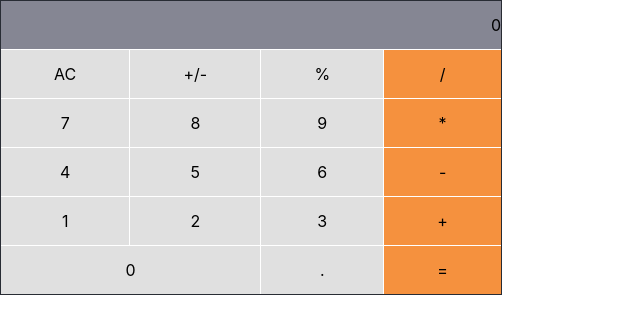
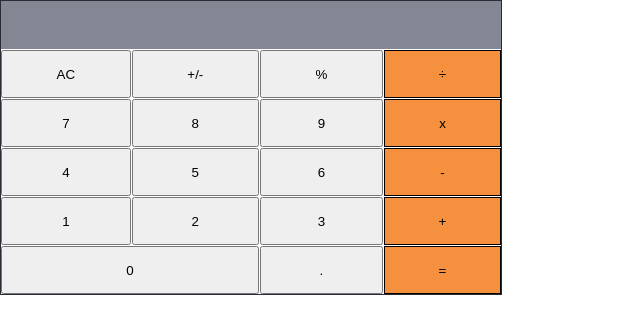
Before and after one commit to medaminedev66/math-magicians, a React (Create React App) app: page / in a window 1280 px wide. Shown: the top 334 px of the page, without its empty margins (0-640 px from the left). Built offline with nearby package versions, Linux system fonts and the light colour scheme.

Commit message:
Add events to calculator buttons

```diff
--- a/package.json
+++ b/package.json
@@ -6,6 +6,7 @@
     "@testing-library/jest-dom": "^5.14.1",
     "@testing-library/react": "^11.2.7",
     "@testing-library/user-event": "^12.8.3",
+    "big.js": "^6.1.1",
     "react": "^17.0.2",
     "react-dom": "^17.0.2",
     "react-scripts": "4.0.3",
--- a/src/components/Calculator.js
+++ b/src/components/Calculator.js
@@ -1,34 +1,184 @@
 import React from 'react';
+import calculate from '../logic/calculate';
 
 class Calculator extends React.Component {
   constructor(props) {
     super(props);
-    this.state = {};
+    this.state = {
+      obj: {},
+    };
+    this.showResult = this.showResult.bind(this);
   }
 
+  showResult = (e) => {
+    this.setState((state) => ({
+      obj: calculate(state.obj, e.target.value),
+    }));
+  };
+
   render() {
+    const { obj } = this.state;
+    let result = 0;
+    if (obj !== null) {
+      if (obj.next !== null) {
+        result = obj.next;
+      } else result = obj.total;
+    }
     return (
       <div className="Calculator">
-        <span className="input">0</span>
-        <span className="char">AC</span>
-        <span className="char">+/-</span>
-        <span className="char">%</span>
-        <span className="char orange">/</span>
-        <span className="char">7</span>
-        <span className="char">8</span>
-        <span className="char">9</span>
-        <span className="char orange">*</span>
-        <span className="char">4</span>
-        <span className="char">5</span>
-        <span className="char">6</span>
-        <span className="char orange">-</span>
-        <span className="char">1</span>
-        <span className="char">2</span>
-        <span className="char">3</span>
-        <span className="char orange">+</span>
-        <span className="zero">0</span>
-        <span className="char">.</span>
-        <span className="char orange">=</span>
+        <span className="input">{result}</span>
+        <button
+          type="button"
+          value="AC"
+          className="char"
+          onClick={this.showResult}
+        >
+          AC
+        </button>
+        <button
+          value="+/-"
+          type="button"
+          className="char"
+          onClick={this.showResult}
+        >
+          +/-
+        </button>
+        <button
+          value="%"
+          type="button"
+          className="char"
+          onClick={this.showResult}
+        >
+          %
+        </button>
+        <button
+          value="÷"
+          type="button"
+          className="char orange"
+          onClick={this.showResult}
+        >
+          ÷
+        </button>
+        <button
+          type="button"
+          value="7"
+          className="char"
+          onClick={this.showResult}
+        >
+          7
+        </button>
+        <button
+          value="8"
+          type="button"
+          className="char"
+          onClick={this.showResult}
+        >
+          8
+        </button>
+        <button
+          value="9"
+          type="button"
+          className="char"
+          onClick={this.showResult}
+        >
+          9
+        </button>
+        <button
+          value="x"
+          type="button"
+          className="char orange"
+          onClick={this.showResult}
+        >
+          x
+        </button>
+        <button
+          value="4"
+          type="button"
+          className="char"
+          onClick={this.showResult}
+        >
+          4
+        </button>
+        <button
+          value="5"
+          type="button"
+          className="char"
+          onClick={this.showResult}
+        >
+          5
+        </button>
+        <button
+          value="6"
+          type="button"
+          className="char"
+          onClick={this.showResult}
+        >
+          6
+        </button>
+        <button
+          value="-"
+          type="button"
+          className="char orange"
+          onClick={this.showResult}
+        >
+          -
+        </button>
+        <button
+          value="1"
+          type="button"
+          className="char"
+          onClick={this.showResult}
+        >
+          1
+        </button>
+        <button
+          value="2"
+          type="button"
+          className="char"
+          onClick={this.showResult}
+        >
+          2
+        </button>
+        <button
+          value="3"
+          type="button"
+          className="char"
+          onClick={this.showResult}
+        >
+          3
+        </button>
+        <button
+          value="+"
+          type="button"
+          className="char orange"
+          onClick={this.showResult}
+        >
+          +
+        </button>
+        <button
+          value="0"
+          type="button"
+          className="zero"
+          onClick={this.showResult}
+        >
+          0
+        </button>
+        <button
+          value="."
+          type="button"
+          className="char"
+          onClick={this.showResult}
+        >
+          .
+        </button>
+        <button
+          value="="
+          type="button"
+          className="char orange"
+          onClick={this.showResult}
+        >
+          =
+        </button>
       </div>
     );
   }
--- a/src/index.css
+++ b/src/index.css
@@ -55,4 +55,15 @@ span {
 
 .orange {
   background-color: #f5913e;
+  border: 1px solid black;
 }
+
+.orange:hover {
+  background-color: #fc7d15;
+  border: 1px solid rgb(155, 155, 155);
+}
+
+.orange:active {
+  background-color: #ffad6a;
+  border: 1px solid rgb(0, 0, 0);
+}
--- /dev/null
+++ b/src/logic/calculate.js
@@ -0,0 +1,130 @@
+/* eslint-disable */
+import operate from './operate';
+
+function isNumber(item) {
+  return !!item.match(/[0-9]+/);
+}
+
+/**
+ * Given a button name and a calculator data object, return an updated
+ * calculator data object.
+ *
+ * Calculator data object contains:
+ *   total:s      the running total
+ *   next:String       the next number to be operated on with the total
+ *   operation:String  +, -, etc.
+ */
+export default function calculate(obj, buttonName) {
+  if (buttonName === 'AC') {
+    return {
+      total: null,
+      next: null,
+      operation: null,
+    };
+  }
+
+  if (isNumber(buttonName)) {
+    if (buttonName === '0' && obj.next === '0') {
+      return {};
+    }
+    // If there is an operation, update next
+    if (obj.operation) {
+      if (obj.next) {
+        return { ...obj, next: obj.next + buttonName };
+      }
+      return { ...obj, next: buttonName };
+    }
+    // If there is no operation, update next and clear the value
+    if (obj.next) {
+      return {
+        next: obj.next + buttonName,
+        total: null,
+      };
+    }
+    return {
+      next: buttonName,
+      total: null,
+    };
+  }
+
+  if (buttonName === '.') {
+    if (obj.next) {
+      if (obj.next.includes('.')) {
+        return { ...obj };
+      }
+      return { ...obj, next: `${obj.next}.` };
+    }
+    if (obj.operation) {
+      return { next: '0.' };
+    }
+    if (obj.total) {
+      if (obj.total.includes('.')) {
+        return {};
+      }
+      return { total: `${obj.total}.` };
+    }
+    return { total: '0.' };
+  }
+
+  if (buttonName === '=') {
+    if (obj.next && obj.operation) {
+      return {
+        total: operate(obj.total, obj.next, obj.operation),
+        next: null,
+        operation: null,
+      };
+    }
+    // '=' with no operation, nothing to do
+    return {};
+  }
+
+  if (buttonName === '+/-') {
+    if (obj.next) {
+      return { ...obj, next: (-1 * parseFloat(obj.next)).toString() };
+    }
+    if (obj.total) {
+      return { ...obj, total: (-1 * parseFloat(obj.total)).toString() };
+    }
+    return {};
+  }
+
+  // Button must be an operation
+
+  // When the user presses an operation button without having entered
+  // a number first, do nothing.
+  // if (!obj.next && !obj.total) {
+  //   return {};
+  // }
+
+  // User pressed an operation after pressing '='
+  if (!obj.next && obj.total && !obj.operation) {
+    return { ...obj, operation: buttonName };
+  }
+
+  // User pressed an operation button and there is an existing operation
+  if (obj.operation) {
+    if (obj.total && !obj.next) {
+      return { ...obj, operation: buttonName };
+    }
+
+    return {
+      total: operate(obj.total, obj.next, obj.operation),
+      next: null,
+      operation: buttonName,
+    };
+  }
+
+  // no operation yet, but the user typed one
+
+  // The user hasn't typed a number yet, just save the operation
+  if (!obj.next) {
+    return { operation: buttonName };
+  }
+
+  // save the operation and shift 'next' into 'total'
+  return {
+    total: obj.next,
+    next: null,
+    operation: buttonName,
+  };
+}
--- /dev/null
+++ b/src/logic/operate.js
@@ -0,0 +1,22 @@
+import Big from 'big.js';
+
+export default function operate(numberOne, numberTwo, operation) {
+  const one = Big(numberOne);
+  const two = Big(numberTwo);
+  if (operation === '+') {
+    return one.plus(two).toString();
+  }
+  if (operation === '-') {
+    return one.minus(two).toString();
+  }
+  if (operation === 'x') {
+    return one.times(two).toString();
+  }
+  if (operation === '÷') {
+    return one.div(two).toString();
+  }
+  if (operation === '%') {
+    return one.mod(two).toString();
+  }
+  throw Error(`Unknown operation '${operation}'`);
+}
```
Also changed, not shown: 1 other file (tests, documents, lock files or other folders).
